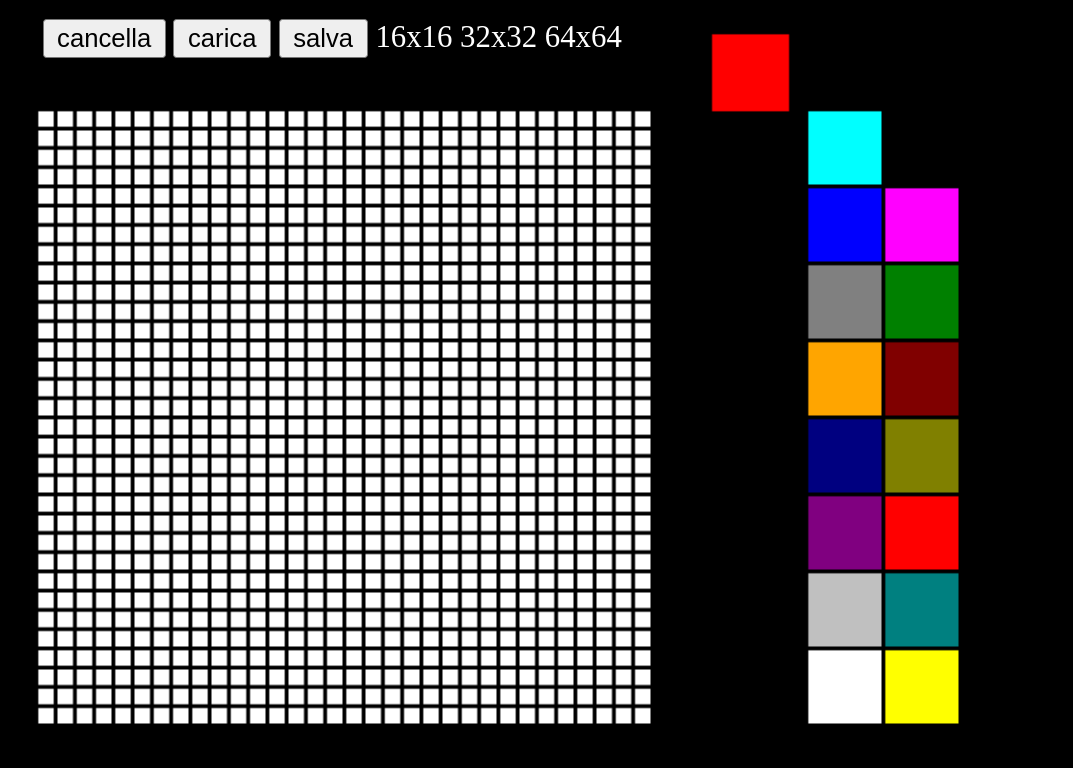
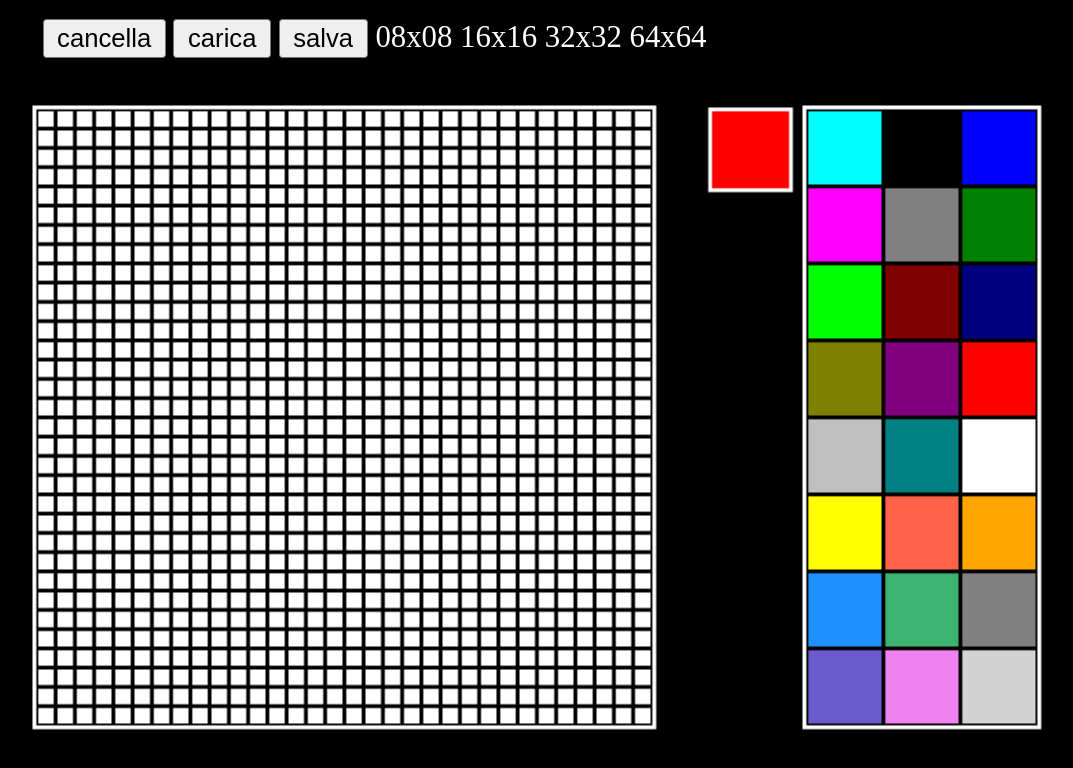
Before and after one commit to vroby65/pixelart, a plain HTML site: page index.html in a window 1280 px wide. Shown: the whole page, without its empty margins (73-1146 px from the left). Drawn offline with Linux system fonts and the light colour scheme.

Commit message:
new reolution, new palette and border

```diff
--- a/index.html
+++ b/index.html
@@ -19,6 +19,7 @@
 <button onclick='carica();'  >carica</button>
 <button onclick='salva();'   >salva</button>
 <font color='white'>
+<a onclick='risoluzione(8,8);'>08x08 </a>
 <a onclick='risoluzione(16,16);'>16x16 </a>
 <a onclick='risoluzione(32,32);'>32x32 </a>
 <a onclick='risoluzione(64,64);'>64x64 </a>
--- a/main.js
+++ b/main.js
@@ -116,7 +116,7 @@ bcolor[2]='blue';
 bcolor[3]='fuchsia';
 bcolor[4]='gray';
 bcolor[5]='green';
-bcolor[6]='orange';
+bcolor[6]='lime';
 bcolor[7]='maroon';
 bcolor[8]='navy';
 bcolor[9]='olive';
@@ -126,19 +126,31 @@ bcolor[12]='silver';
 bcolor[13]='teal';
 bcolor[14]='white';
 bcolor[15]='yellow';
+bcolor[16]='Tomato';
+bcolor[17]='Orange';
+bcolor[18]='DodgerBlue';
+bcolor[19]='MediumSeaGreen';
+bcolor[20]='Gray';
+bcolor[21]='SlateBlue';
+bcolor[22]='Violet';
+bcolor[23]='LightGray';
+
 
 var i=0;
 for( y= 0 ;y<8;y++){
-	for(x=0;x<2;x++){
+	for(x=0;x<3;x++){
     	bar( display, 450+(x*40), 50+(y*40),38,38,bcolor[i]);
 		i++;
     }
 }
+
 color=(rgb(255,0,0));
 var data='';
+
+
 function update() {
 
-	if (dx==16){
+	if (dx<=16){
 		if(mousezone(50,50,320,320)){
 			if (mouseB == 1){
 				var x =parseInt((mouseX - 50 - (80/dx))/(320/dx));
@@ -166,5 +178,8 @@ function update() {
 	    	color=getpixel(display, 50+(x*10), 50+(y*10));
         }
     }
-	bar(display,400,10,40,40,color);
+	box(display,48,48,322,322,"white");
+	box(display,448,48,122,322,"white");
+	box(display,399,49,42,42,"white");
+	bar(display,400,50,40,40,color);
 }
```
